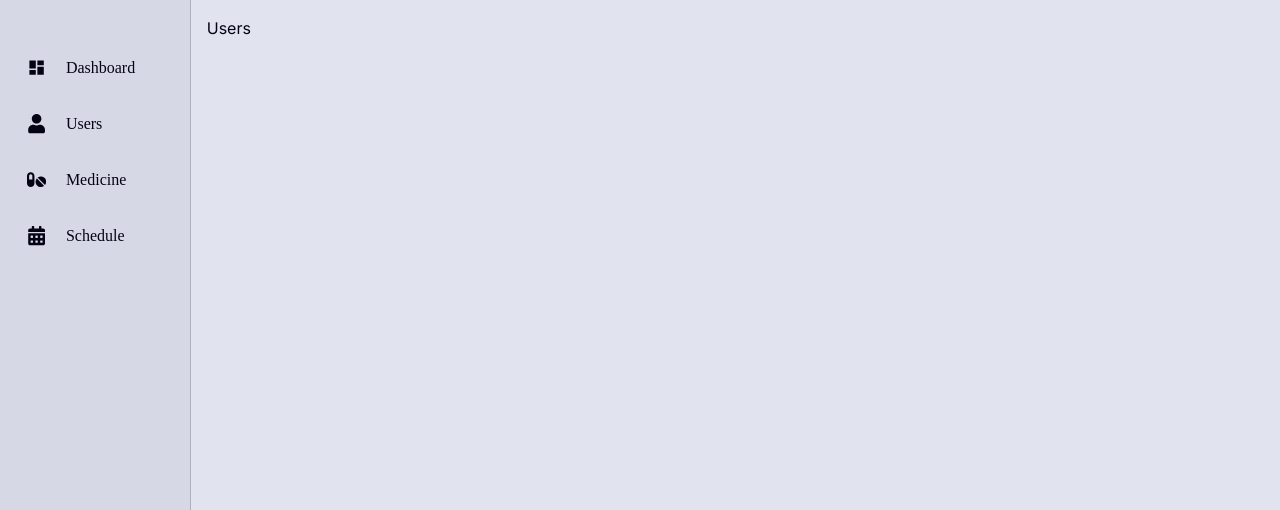
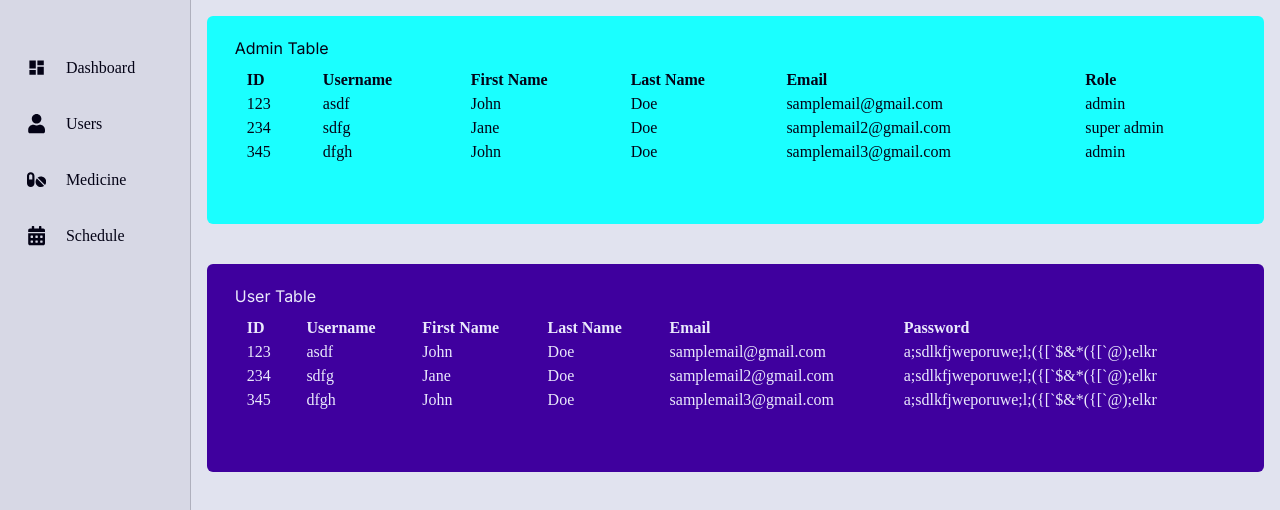
Before and after one commit to erbeeen/medtalk-web-app, a React (Vite) app in the folder frontend/: page /users in a window 1280 px wide. Shown: the top 510 px of the page. Built offline with nearby package versions, Linux system fonts and the light colour scheme.

Commit message:
frontend(tables): start creating initial table design

```diff
--- /dev/null
+++ b/frontend/src/components/Table.jsx
@@ -0,0 +1,54 @@
+import { useMemo } from "react";
+import { useTable } from "react-table";
+
+export default function Table({ columns, contents }) {
+  const cachedColumns = useMemo(() => columns, []);
+  const cachedData = useMemo(() => contents, []);
+
+  const tableInstance = useTable({
+    columns: cachedColumns,
+    data: cachedData,
+  });
+
+  const {
+    getTableProps,
+    getTableBodyProps,
+    headerGroups,
+    rows,
+    prepareRow
+  } = tableInstance;
+
+  return (
+    <table className="w-full my-2" {...getTableProps()}>
+      <thead>
+        {headerGroups.map((headerGroup) => (
+          <tr {...headerGroup.getHeaderGroupProps()} key={headerGroup.getHeaderGroupProps().key}>
+            {headerGroup.headers.map((column) => (
+              <th className="px-3 text-left" {...column.getHeaderProps()} key={column.getHeaderProps().key}>
+                {column.render("Header")}
+              </th>
+            ))}
+          </tr>
+        ))
+        }
+      </thead>
+      <tbody {...getTableBodyProps()}>
+        {
+          rows.map((row) => {
+            prepareRow(row);
+            return (
+              <tr {...row.getRowProps()} key={row.getRowProps().key}>
+                {row.cells.map((cell) => (
+                  <td className="px-3 text-left" {...cell.getCellProps()} key={cell.getCellProps().key}>
+                    {cell.render("Cell")}
+                  </td>
+                ))
+                }
+              </tr>
+            );
+          })
+        }
+      </tbody>
+    </table>
+  );
+}
--- a/frontend/src/routes/Users.jsx
+++ b/frontend/src/routes/Users.jsx
@@ -1,5 +1,132 @@
+import Table from "../components/Table";
+
 export default function UsersRoute() {
+  const adminColumns = [
+    {
+      Header: "ID",
+      accessor: "id",
+    },
+    {
+      Header: "Username",
+      accessor: "username",
+    },
+    {
+      Header: "First Name",
+      accessor: "firstName",
+    },
+    {
+      Header: "Last Name",
+      accessor: "lastName",
+    },
+    {
+      Header: "Email",
+      accessor: "email",
+    },
+    {
+      Header: "Role",
+      accessor: "role",
+    },
+  ];
+
+  const dummyAdmins = [
+    {
+      id: "123",
+      username: "asdf",
+      firstName: "John",
+      lastName: "Doe",
+      email: "samplemail@gmail.com",
+      role: "admin",
+    },
+    {
+      id: "234",
+      username: "sdfg",
+      firstName: "Jane",
+      lastName: "Doe",
+      email: "samplemail2@gmail.com",
+      role: "super admin",
+    },
+    {
+      id: "345",
+      username: "dfgh",
+      firstName: "John",
+      lastName: "Doe",
+      email: "samplemail3@gmail.com",
+      role: "admin",
+    }
+  ];
+
+  const userColumns = [
+    {
+      Header: "ID",
+      accessor: "id",
+    },
+    {
+      Header: "Username",
+      accessor: "username",
+    },
+    {
+      Header: "First Name",
+      accessor: "firstName",
+    },
+    {
+      Header: "Last Name",
+      accessor: "lastName",
+    },
+    {
+      Header: "Email",
+      accessor: "email",
+    },
+    {
+      Header: "Password",
+      accessor: "password",
+    },
+  ];
+
+  const dummyUsers = [
+    {
+      id: "123",
+      username: "asdf",
+      firstName: "John",
+      lastName: "Doe",
+      email: "samplemail@gmail.com",
+      password: "a;sdlkfjweporuwe;l;({[`$&*({[`@);elkr",
+    },
+    {
+      id: "234",
+      username: "sdfg",
+      firstName: "Jane",
+      lastName: "Doe",
+      email: "samplemail2@gmail.com",
+      password: "a;sdlkfjweporuwe;l;({[`$&*({[`@);elkr",
+    },
+    {
+      id: "345",
+      username: "dfgh",
+      firstName: "John",
+      lastName: "Doe",
+      email: "samplemail3@gmail.com",
+      password: "a;sdlkfjweporuwe;l;({[`$&*({[`@);elkr",
+    },
+  ];
+
+
   return (
-    <h1>Users</h1>
+    <>
+      <div className="h-52 w-full p-5 px-7 bg-primary/100 dark:bg-primary-dark/5 text-light-text dark:text-dark-text rounded-md">
+        <h1 className="mb-2">Admin Table</h1>
+        <Table
+          columns={adminColumns}
+          contents={dummyAdmins}
+        />
+      </div>
+
+      <div className="h-52 w-full rounded-md p-5 px-7 bg-secondary dark:bg-secondary/30 text-dark-text">
+        <h1>User Table</h1>
+        <Table
+          columns={userColumns}
+          contents={dummyUsers}
+        />
+      </div>
+    </>
   );
 }
```
